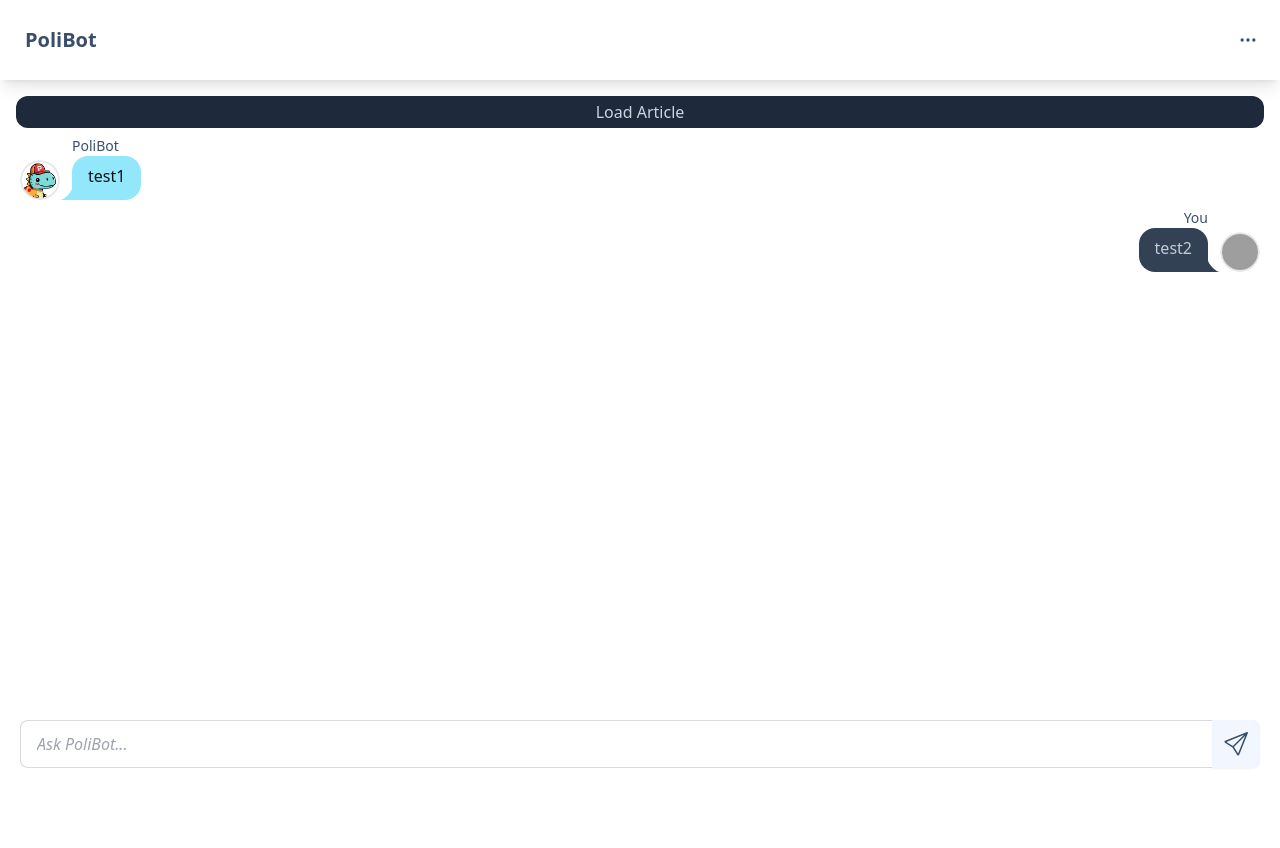
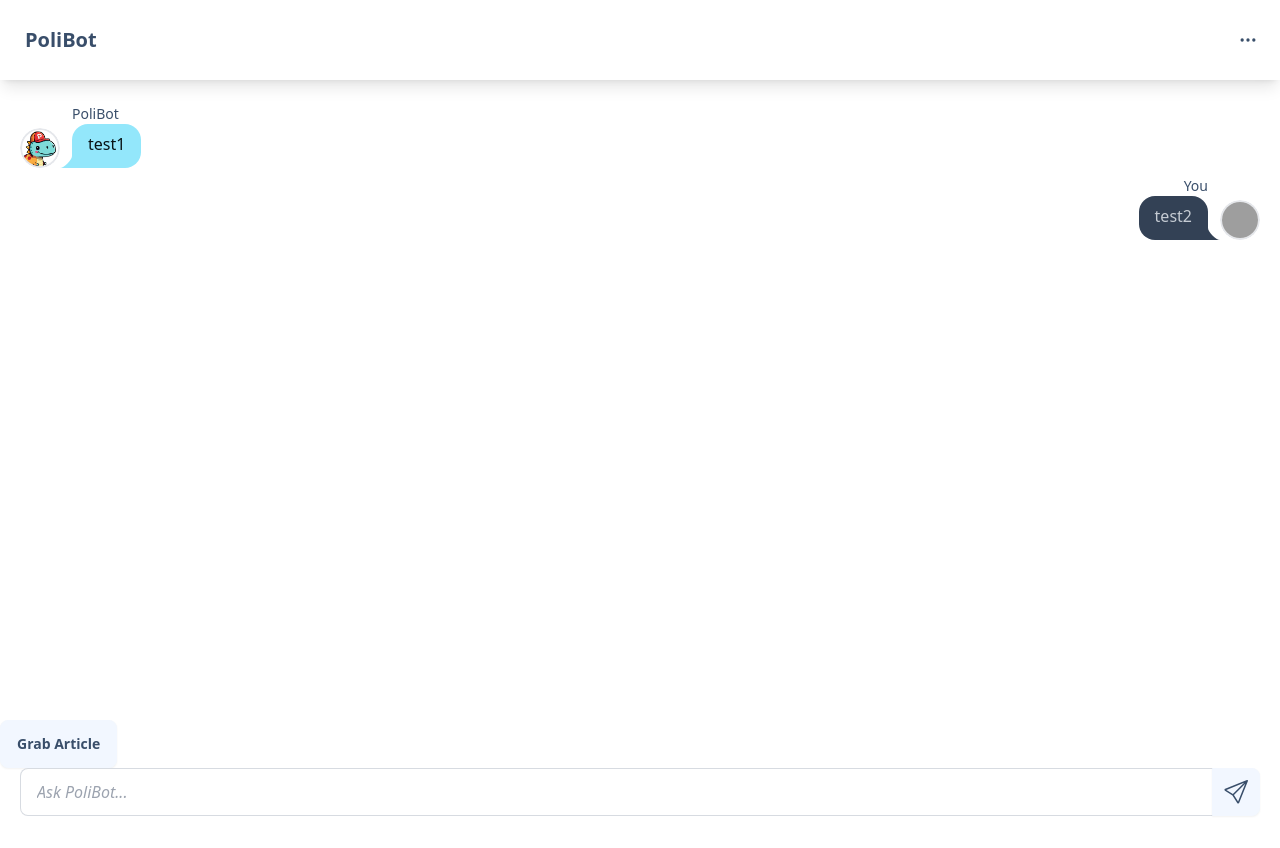
Before and after one commit to alexespejo/poli-bot, a React (Vite) app in the folder poli-extension/: page / in a window 1280 px wide. Before the commit the page ends 800 px from the top, so only its background shows below. Built offline with nearby package versions, Linux system fonts and the light colour scheme; no server answers; grey boxes are pictures that could not be loaded.

Commit message:
created server

```diff
--- a/poli-extension/src/App.tsx
+++ b/poli-extension/src/App.tsx
@@ -32,7 +32,7 @@ function App() {
   };
 
   // Send the fetch request
-  fetch("http://127.0.0.1:5000/summarize_text", options)
+  fetch("http://127.0.0.1:5000/prompt_gemini", options)
    .then((response) => {
     if (response.ok) {
      return response.text(); // Assuming the server returns a text response
@@ -115,13 +115,14 @@ function App() {
     </div>
    </div>
    <div className="chat-island flex flex-col overflow-auto p-4">
-    {article}
+    {article.substring(0, 50)}
+    {/*
     <button
      className="bg-slate-800 rounded-xl px-2 py-1 text-slate-300"
      onClick={async () => setArticle(await grabArticle())}
     >
      Load Article
-    </button>
+    </button> */}
     <div className="p-1 pb-8 flex-grow ">
      {messages.length &&
       messages.map((msg, i) => {
@@ -172,6 +173,15 @@ function App() {
      )}
     </div>
    </div>
+   <button
+    className="btn"
+    onClick={async () => {
+     setArticle(await grabArticle());
+     alert(article);
+    }}
+   >
+    Grab Article
+   </button>
    <form
     className="form-control items-center  input-island "
     onSubmit={(e) => handleSubmit(e)}
@@ -206,7 +216,6 @@ function App() {
      </div>
     </div>
    </form>
-   {/* </section> */}
   </div>
  );
 }
```
Also changed, not shown: 2 other files (tests, documents, lock files or other folders).
